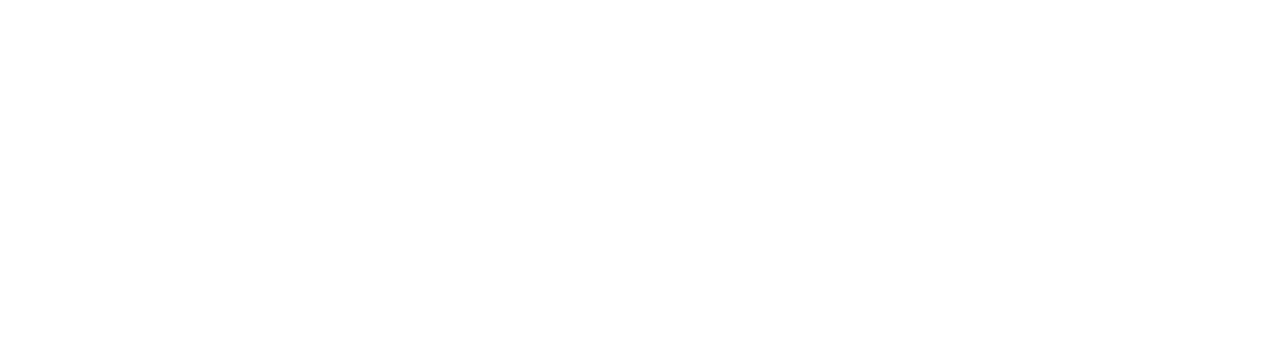
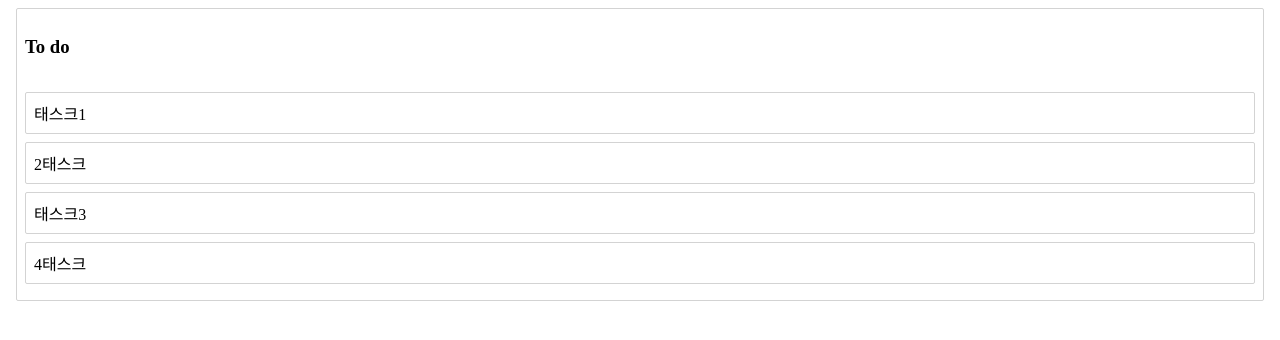
Before and after one commit to read0more/react-beautiful-dnd-tutorial, a React (Create React App) app: page / in a window 1280 px wide. Shown: the top 340 px of the page. Built offline with nearby package versions, Linux system fonts and the light colour scheme.

Commit message:
DragDropContext, Droppable, Draggable 기본 설정까지

```diff
--- a/package.json
+++ b/package.json
@@ -3,12 +3,15 @@
   "version": "0.1.0",
   "private": true,
   "dependencies": {
+    "@atlaskit/css-reset": "^6.0.5",
     "@testing-library/jest-dom": "^5.11.4",
     "@testing-library/react": "^11.1.0",
     "@testing-library/user-event": "^12.1.10",
     "react": "^17.0.2",
+    "react-beautiful-dnd": "^13.1.0",
     "react-dom": "^17.0.2",
     "react-scripts": "4.0.3",
+    "styled-components": "^5.2.2",
     "web-vitals": "^1.0.1"
   },
   "scripts": {
--- a/src/App.js
+++ b/src/App.js
@@ -1,5 +1,26 @@
+import Column from "./Column";
+import initialData from "./initial-data";
+import { DragDropContext } from "react-beautiful-dnd";
+
 function App() {
-  return <div className="App"></div>;
+  const onDragEnd = (result) => {
+    // 컬럼 render
+  };
+
+  return (
+    <div className="App">
+      <DragDropContext onDragEnd={onDragEnd}>
+        {initialData.columnOrder.map((columnId) => {
+          const column = initialData.columns[columnId];
+          const tasks = column.taskIds.map(
+            (taskId) => initialData.tasks[taskId]
+          );
+
+          return <Column key={columnId} column={column} tasks={tasks} />;
+        })}
+      </DragDropContext>
+    </div>
+  );
 }
 
 export default App;
--- /dev/null
+++ b/src/Column.js
@@ -0,0 +1,39 @@
+import React from "react";
+import styled from "styled-components";
+import { Droppable } from "react-beautiful-dnd";
+import Task from "./Task";
+
+const Container = styled.div`
+  margin: 8px;
+  border: 1px solid lightgrey;
+  border-radius: 2px;
+`;
+const Title = styled.h3`
+  padding: 8px;
+`;
+const TaskList = styled.ul`
+  padding: 8px;
+  margin: 0;
+  list-style: none;
+`;
+
+const Column = ({ column, tasks }) => {
+  console.log(column, tasks);
+  return (
+    <Container>
+      <Title>{column.title}</Title>
+      <Droppable droppableId={column.id}>
+        {(provided) => (
+          <TaskList ref={provided.innerRef} {...provided.droppableProps}>
+            {tasks.map((task, index) => (
+              <Task key={task.id} task={task} index={index} />
+            ))}
+            {provided.placeholder}
+          </TaskList>
+        )}
+      </Droppable>
+    </Container>
+  );
+};
+
+export default Column;
--- /dev/null
+++ b/src/Task.js
@@ -0,0 +1,27 @@
+import React from "react";
+import styled from "styled-components";
+import { Draggable } from "react-beautiful-dnd";
+
+const List = styled.li`
+  border: 1px solid lightgrey;
+  border-radius: 2px;
+  padding: 8px;
+  margin-bottom: 8px;
+  background-color: white;
+`;
+
+const Task = ({ task, index }) => (
+  <Draggable draggableId={task.id} index={index}>
+    {(provided) => (
+      <List
+        {...provided.draggableProps}
+        {...provided.dragHandleProps}
+        ref={provided.innerRef}
+      >
+        {task.content}
+      </List>
+    )}
+  </Draggable>
+);
+
+export default Task;
--- a/src/index.js
+++ b/src/index.js
@@ -1,6 +1,7 @@
 import React from "react";
 import ReactDOM from "react-dom";
 import App from "./App";
+import "@atlaskit/css-reset";
 
 ReactDOM.render(
   <React.StrictMode>
--- /dev/null
+++ b/src/initial-data.js
@@ -0,0 +1,18 @@
+const initialData = {
+  tasks: {
+    "task-1": { id: "task-1", content: "태스크1" },
+    "task-2": { id: "task-2", content: "2태스크" },
+    "task-3": { id: "task-3", content: "태스크3" },
+    "task-4": { id: "task-4", content: "4태스크" },
+  },
+  columns: {
+    "column-1": {
+      id: "column-1",
+      title: "To do",
+      taskIds: ["task-1", "task-2", "task-3", "task-4"],
+    },
+  },
+  columnOrder: ["column-1"],
+};
+
+export default initialData;
```
Also changed, not shown: 1 other file (tests, documents, lock files or other folders).
